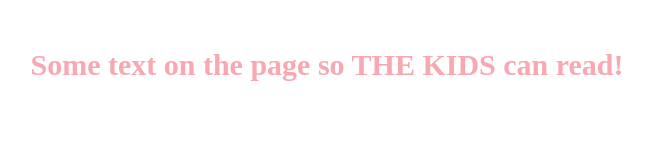
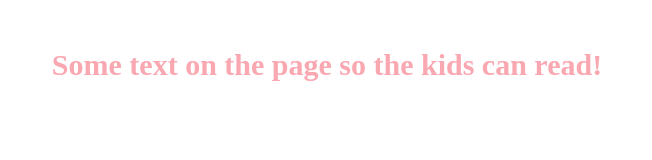
Before and after one commit to biancabottos/biancabottos.github.io, a plain HTML site: page index.html in a window 1280 px wide. Shown: the whole page, without its empty margins (313-965 px from the left). Drawn offline with Linux system fonts and the light colour scheme.

```diff
--- a/index.html
+++ b/index.html
@@ -21,7 +21,7 @@
   </head>
   <body>
     <div class="myDiv">
-      Some text on the page so THE KIDS can read!
+      Some text on the page so the kids can read!
     </div>
   </body>
 </html>
```
